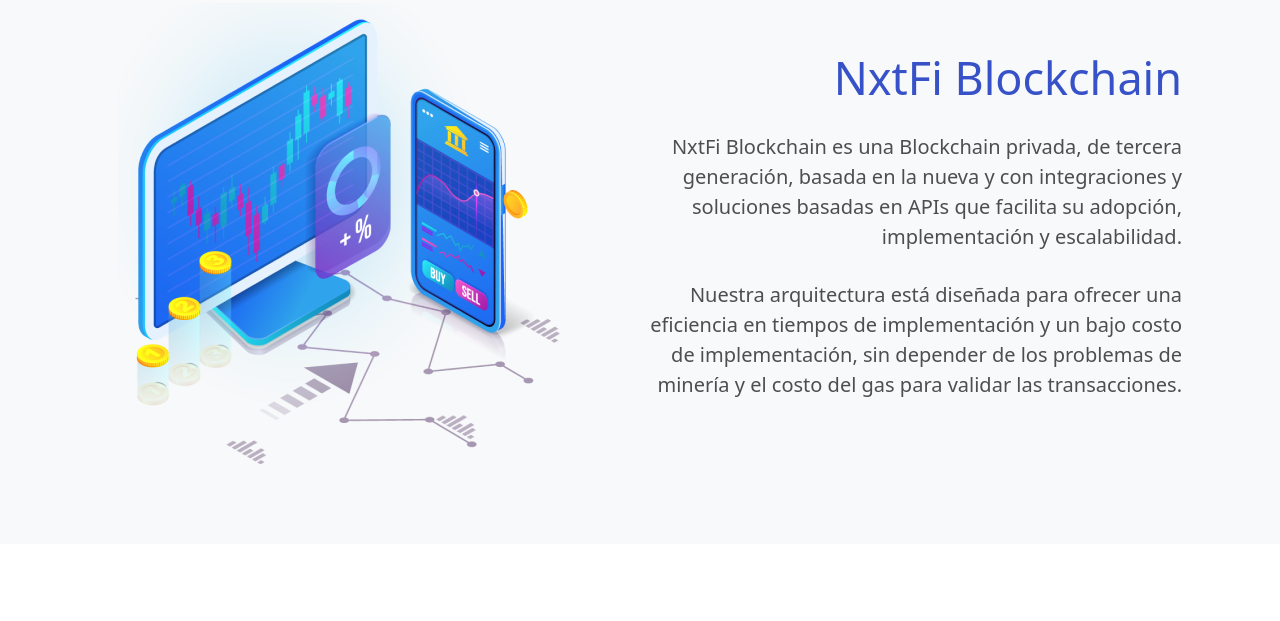
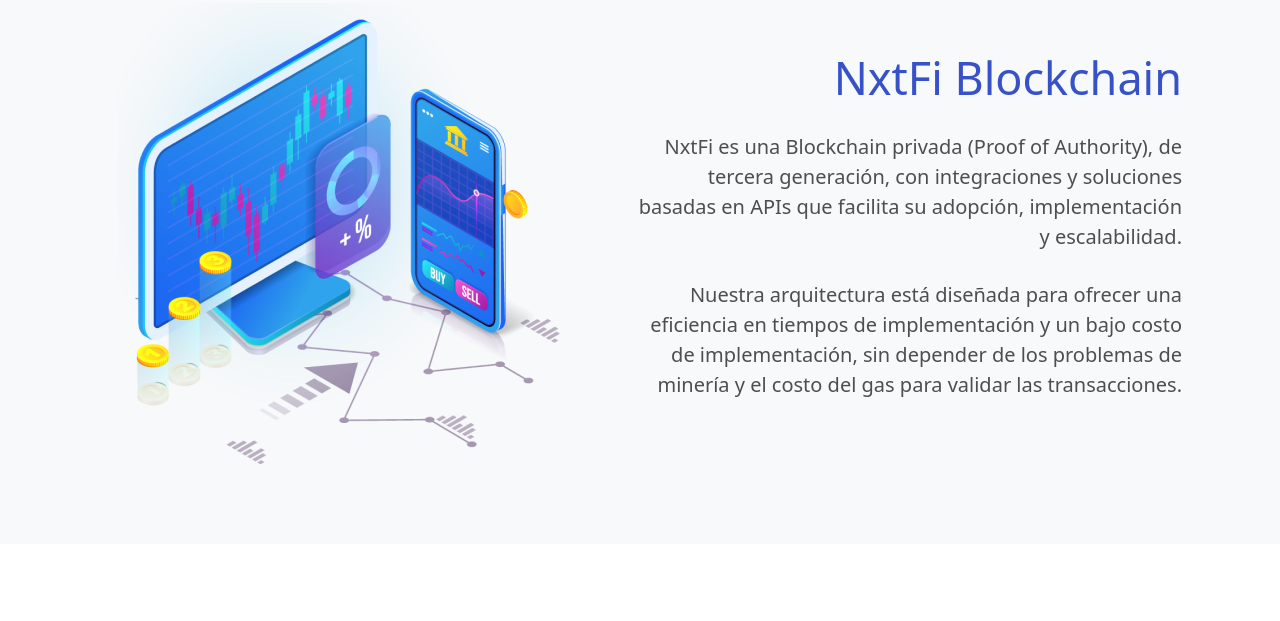
Before and after one commit to NxtFi/www.nxtfi.net, a plain HTML site: page src/index.html in a window 1280 px wide. Shown: the part 1489-2110 px from the top of the page. Drawn offline with nearby package versions, Linux system fonts and the light colour scheme.

Commit message:
update NxtFi Blockchain text

```diff
--- a/src/assets/css/styles.css
+++ b/src/assets/css/styles.css
@@ -355,15 +355,12 @@
         width: 18rem;
     }
 }
+
 @media screen and (min-width: 992px) {
     .solutions-list div img {
         width: 10rem;
     }
 }
-
-
-
-
 
 /* ================================================= */
 /* ===================== Footer ==================== */
--- a/src/index.html
+++ b/src/index.html
@@ -91,8 +91,8 @@
             <h2>NxtFi Blockchain</h2>
 
             <p>
-              NxtFi Blockchain es una Blockchain privada, de tercera generación, basada en la nueva y con integraciones
-              y soluciones basadas en APIs que facilita su adopción, implementación y escalabilidad.
+              NxtFi es una Blockchain privada (Proof of Authority), de tercera generación, con integraciones y
+              soluciones basadas en APIs que facilita su adopción, implementación y escalabilidad.
             </p>
             <p>
               Nuestra arquitectura está diseñada para ofrecer una eficiencia en tiempos de implementación y un bajo
```
